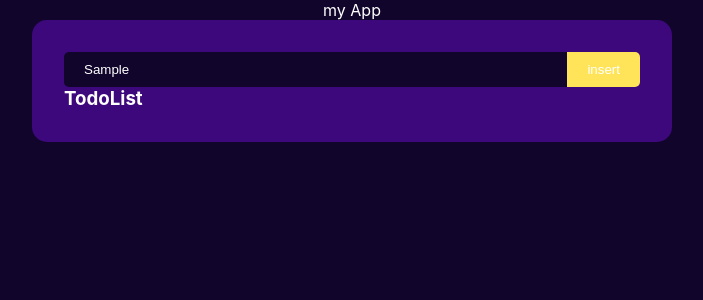
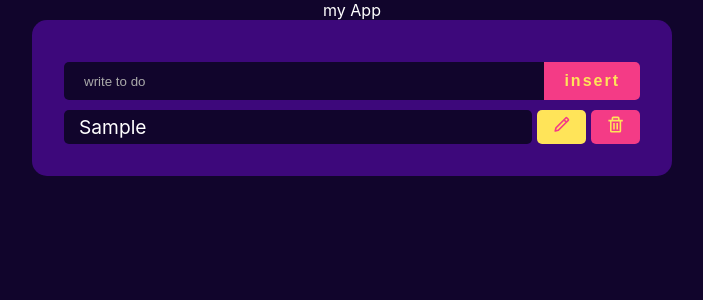
Before and after one commit to armin-bkh/todolistapp-react-js, a React (Create React App) app: page / in a window 1280 px wide. Both pictures are taken after typing "Sample" into the empty fields and a click on the button "insert". Shown: the top 300 px of the page, without its empty margins (288-991 px from the left). Built offline with nearby package versions, Linux system fonts and the light colour scheme.

Commit message:
edit todo handler added to the todolistapp

```diff
--- a/src/Components/TodoForm/TodoForm.jsx
+++ b/src/Components/TodoForm/TodoForm.jsx
@@ -1,17 +1,33 @@
-import { useState } from "react";
+import { useEffect, useRef, useState } from "react";
+import { BiCheck } from "react-icons/bi";
 import styles from './TodoForm.module.scss';
-const TodoForm = () => {
-  const [todo, setTodo] = useState("");
+
+const TodoForm = ({ onSubmit, item }) => {
+  const [todo, setTodo] = useState('');
+  const [holder, setHolder] = useState(true);
+  const inputRef = useRef();
+
+  useEffect(()=> {
+    inputRef.current.focus();
+  }, [])
+
   const changeHandler = (e) => {
     setTodo(e.target.value);
   };
   const submitHandler = (e) => {
     e.preventDefault();
+    inputRef.current.focus();
+    if(todo) {
+      onSubmit(todo)
+      setTodo('')
+      setHolder(true)
+    } else setHolder(false)
+
   };
   return (
     <form className={styles.todoForm} onSubmit={submitHandler}>
-      <input className={styles.todoInput} type="text" value={todo} onChange={changeHandler} />
-      <button type="submit" className={styles.todoInsertBtn}>insert</button>
+      <input className={styles.todoInput} ref={inputRef} type="text" placeholder={holder ? 'write to do' : 'you must write what do you want to do'} value={todo} onChange={changeHandler} />
+      <button type="submit" className={item ? styles.checkBtn : styles.todoInsertBtn}>{item ? <BiCheck /> : "insert"}</button>
     </form>
   );
 };
--- a/src/Components/TodoForm/TodoForm.module.scss
+++ b/src/Components/TodoForm/TodoForm.module.scss
@@ -1,10 +1,14 @@
 $input-bg: #11052C;
-$btn-bg: #FFE459;
+$btn-color: #FFE459;
+$btn-bg: #F43B86;
 
-.todoForm{
+
+.todoForm {
     width: 100%;
     display: flex;
-    .todoInput{
+    margin-top: 10px;
+
+    .todoInput {
         flex-grow: 1;
         padding: 10px 20px;
         background-color: $input-bg;
@@ -12,13 +16,32 @@ $btn-bg: #FFE459;
         border: none;
         color: #fff;
         border-radius: 5px 0 0 5px;
+
+        &::placeholder {
+            color: rgb(170, 170, 170);
+        }
     }
-    .todoInsertBtn{
+
+    .todoInsertBtn {
         padding: 10px 20px;
         background-color: $btn-bg;
         outline: none;
         border: none;
-        color: #fff;
+        color: $btn-color;
+        letter-spacing: 2px;
+        font-size: 1rem;
+        font-weight: bold;
         border-radius: 0 5px 5px 0;
     }
+
+    .checkBtn {
+        font-size: 1.5rem;
+        background-color: $btn-color;
+        color: $btn-bg;
+        outline: none;
+        border: none;
+        border-radius: 0 5px 5px 0;
+        font-weight: bold;
+        padding: 5px 15px;
+    }
 }
--- /dev/null
+++ b/src/Components/TodoItem/TodoItem.jsx
@@ -0,0 +1,14 @@
+import {BiTrash, BiPencil} from 'react-icons/bi';
+import styles from './TodoItem.module.scss';
+
+const TodoItem = ({value, isCompleted, onDelete, onCompleted, onEdit}) => {
+    return (
+        <div onDoubleClick={onCompleted} className={styles.todoItem}>
+            <div className={`${styles.todoItemText} ${isCompleted && styles.isCompleted}`}>{value}</div>
+            <button onClick={onEdit} className={`${styles.todoItemBtn} ${styles.todoITemPencil}`}><BiPencil/></button>
+            <button onClick={onDelete} className={`${styles.todoItemBtn} ${styles.todoItemTrash}`}><BiTrash/></button>
+        </div>
+     );
+}
+
+export default TodoItem;
--- /dev/null
+++ b/src/Components/TodoItem/TodoItem.module.scss
@@ -0,0 +1,40 @@
+$trash: #F43B86;
+$pencil: #FFE459;
+$item-bg: #11052C;
+
+.todoItem {
+    display: flex;
+    margin-top: 10px;
+
+    .todoItemText {
+        background-color: $item-bg;
+        flex-grow: 1;
+        padding: 5px 15px;
+        border-radius: 5px;
+        font-size: 1.2rem;
+    }
+
+    .isCompleted {
+        text-decoration: 1px line-through #d1cfcf;
+        color: #d1cfcf93;
+    }
+
+    .todoItemBtn {
+        margin-left: 5px;
+        padding: 5px 15px;
+        border: none;
+        outline: none;
+        border-radius: 5px;
+        font-size: 1.2rem;
+    }
+
+    .todoITemPencil {
+        background-color: $pencil;
+        color: $trash;
+    }
+
+    .todoItemTrash {
+        background-color: $trash;
+        color: $pencil;
+    }
+}
--- a/src/Components/TodoList/TodoList.jsx
+++ b/src/Components/TodoList/TodoList.jsx
@@ -1,9 +1,35 @@
-const TodoList = () => {
-    return (
-        <ul>
-            <h1>TodoList</h1>
-        </ul>
-     );
-}
+import { useState } from "react";
+import TodoForm from "../TodoForm/TodoForm";
+import TodoItem from "../TodoItem/TodoItem";
+
+const TodoList = ({ todos, onDelete, onCompleted, onEdit }) => {
+  const [edit, setEdit] = useState({});
+
+  const editHandler = (newValue) => {
+    onEdit(edit.id, newValue);
+    setEdit({});
+  }
+
+  const renderList = () => {
+    return todos.length
+      ? todos.map((todo) => {
+        if(todo.id === edit.id){
+            return <TodoForm onSubmit={editHandler} item={edit} />
+        }
+        else return (
+          <TodoItem
+            key={todo.id}
+            value={todo.value}
+            onEdit={() => setEdit(todo)}
+            isCompleted={todo.isCompleted}
+            onDelete={() => onDelete(todo.id)}
+            onCompleted={() => onCompleted(todo.id)}
+          />
+        )})
+      : null;
+  };
+
+  return <ul>{renderList()}</ul>;
+};
 
 export default TodoList;
--- a/src/Components/TodoListApp/TodoListApp.jsx
+++ b/src/Components/TodoListApp/TodoListApp.jsx
@@ -1,11 +1,50 @@
+import { useEffect, useState } from "react";
 import TodoForm from "../TodoForm/TodoForm"
 import TodoList from "../TodoList/TodoList"
 import styles from './TodoListApp.module.scss';
 const TodoListApp = () => {
+    const [todos, setTodos] = useState([]);
+
+    useEffect(()=> {
+        console.log(todos);
+    }, [todos])
+
+    const addTodoHandler = (todo) => {
+        const newTodo = {
+            id: todos.length + 1,
+            value: todo,
+            isCompleted: false,
+        }
+        setTodos([...todos, newTodo]);
+    }
+
+    const deleteTodoHandler = (id) => {
+        const newTodos = todos.filter(todo => todo.id !== id);
+        setTodos(newTodos);
+    }
+
+    const completedTodoHandler = (id) => {
+        const index = todos.findIndex(todo => todo.id === id);
+        const newTodos = [...todos];
+        const selectedTodo = {...todos[index]};
+        selectedTodo.isCompleted = !selectedTodo.isCompleted;
+        newTodos[index] = selectedTodo;
+        setTodos(newTodos);
+    }
+
+    const editTodoHandler = (id, newValue) => {
+        const index = todos.findIndex(todo => todo.id === id);
+        const newTodos = [...todos];
+        const selectedTodo = {...todos[index]};
+        selectedTodo.value = newValue;
+        newTodos[index] = selectedTodo;
+        setTodos(newTodos);
+    }
+
     return (
         <article className={styles.todoListContainer}>
-            <TodoForm />
-            <TodoList />
+            <TodoForm onSubmit={addTodoHandler}/>
+            <TodoList todos={todos} onDelete={deleteTodoHandler} onCompleted={completedTodoHandler} onEdit={editTodoHandler} />
         </article>
      );
 }
```
